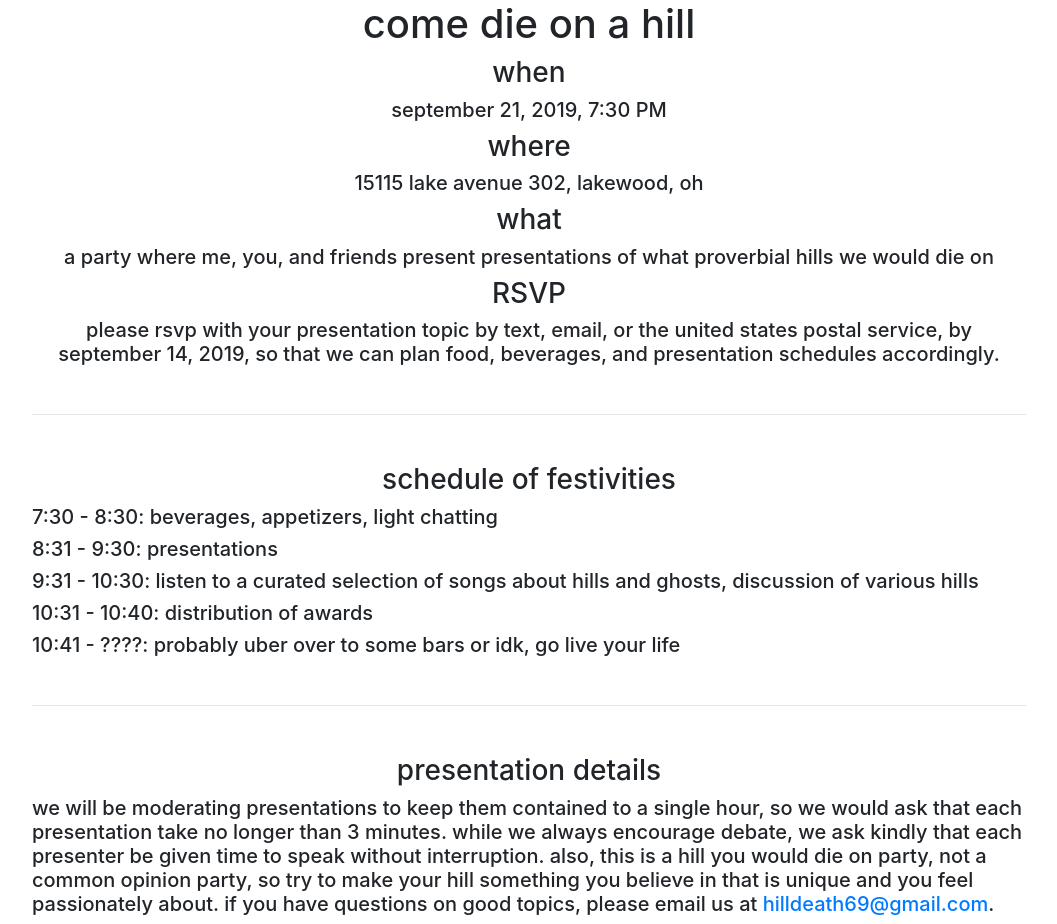
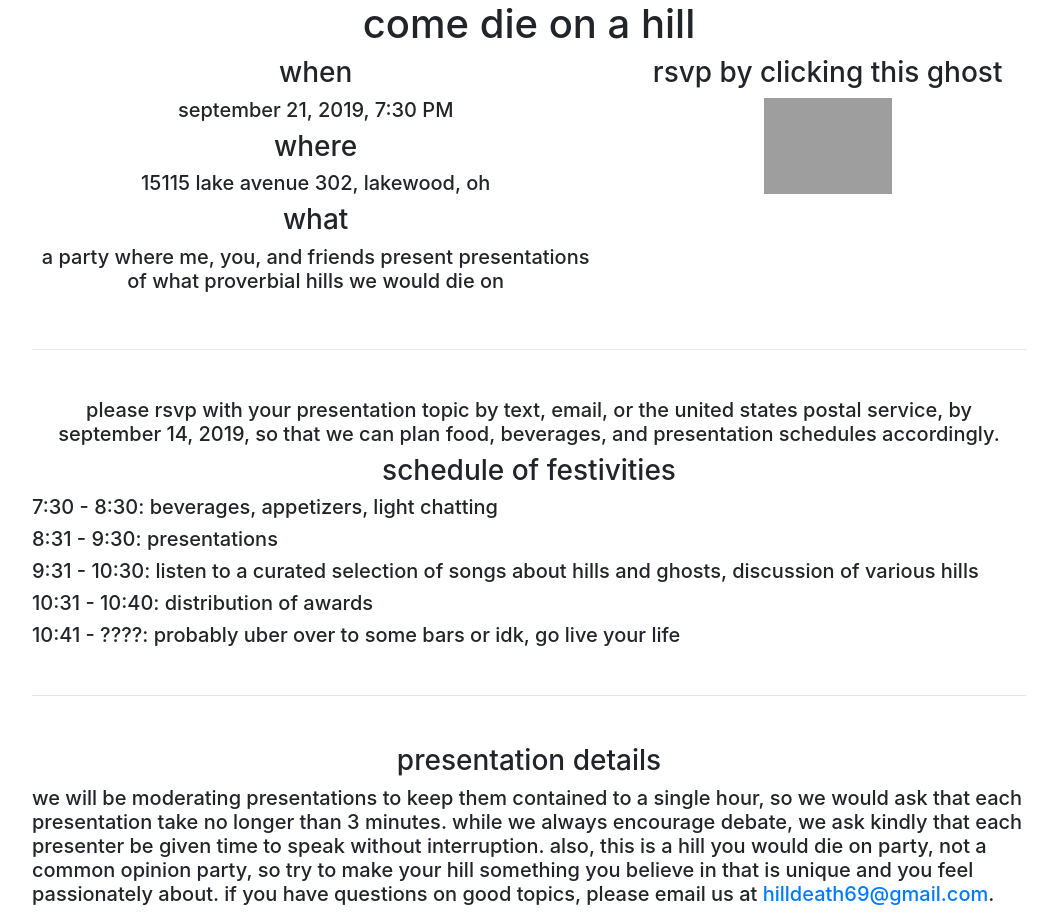
Before and after one commit to hayleyhartman/hilldeath69, a plain HTML site: page index.html in a window 1280 px wide. Shown: the whole page, without its empty margins (111-1168 px from the left). Drawn offline with nearby package versions, Linux system fonts and the light colour scheme; grey boxes are pictures that could not be loaded.

Commit message:
added ghosty

```diff
--- a/index.html
+++ b/index.html
@@ -17,16 +17,26 @@
 <body>
     <div class="text-center container">
         <h1>come die on a hill</h1>
-        <h3>when</h3>
-        <h5>september 21, 2019, 7:30 PM</h5>
-        <h3>where</h3>
-        <h5>15115 lake avenue 302, lakewood, oh</h5>
-        <h3>what</h3>
-        <h5>a party where me, you, and friends present presentations of what proverbial hills we would die on</h5>
-        <h3>RSVP</h3>
-        <h5>please rsvp with your presentation topic by text, email, or the united states postal service, by september
-            14, 2019, so that we can plan food, beverages, and presentation schedules accordingly.</h5>
+
+        <div class="row">
+            <div class="col-md-7">
+                <h3>when</h3>
+                <h5>september 21, 2019, 7:30 PM</h5>
+                <h3>where</h3>
+                <h5>15115 lake avenue 302, lakewood, oh</h5>
+                <h3>what</h3>
+                <h5>a party where me, you, and friends present presentations of what proverbial hills we would die on
+                </h5>
+            </div>
+            <div class="col-md-5">
+                <h3>rsvp by clicking this ghost</h3>
+                <a href="https://hilldeath.app.rsvpify.com/"><img class="rsvp-ghost" src="assets/ghosty.png"></a>
+            </div>
+        </div>
         <hr class="my-5">
+        <h5>please rsvp with your presentation topic by text, email, or the united states postal service, by
+                september
+                14, 2019, so that we can plan food, beverages, and presentation schedules accordingly.</h5>
         <h3>schedule of festivities</h3>
         <div class="text-left">
             <h5>7:30 - 8:30: beverages, appetizers, light chatting</h5>
--- a/style.css
+++ b/style.css
@@ -1,3 +1,8 @@
 .container {
     width: 80vw;
 }
+
+.rsvp-ghost {
+    max-width: 10vw;
+    height: auto;
+}
```
Also changed, not shown: 1 other file.
